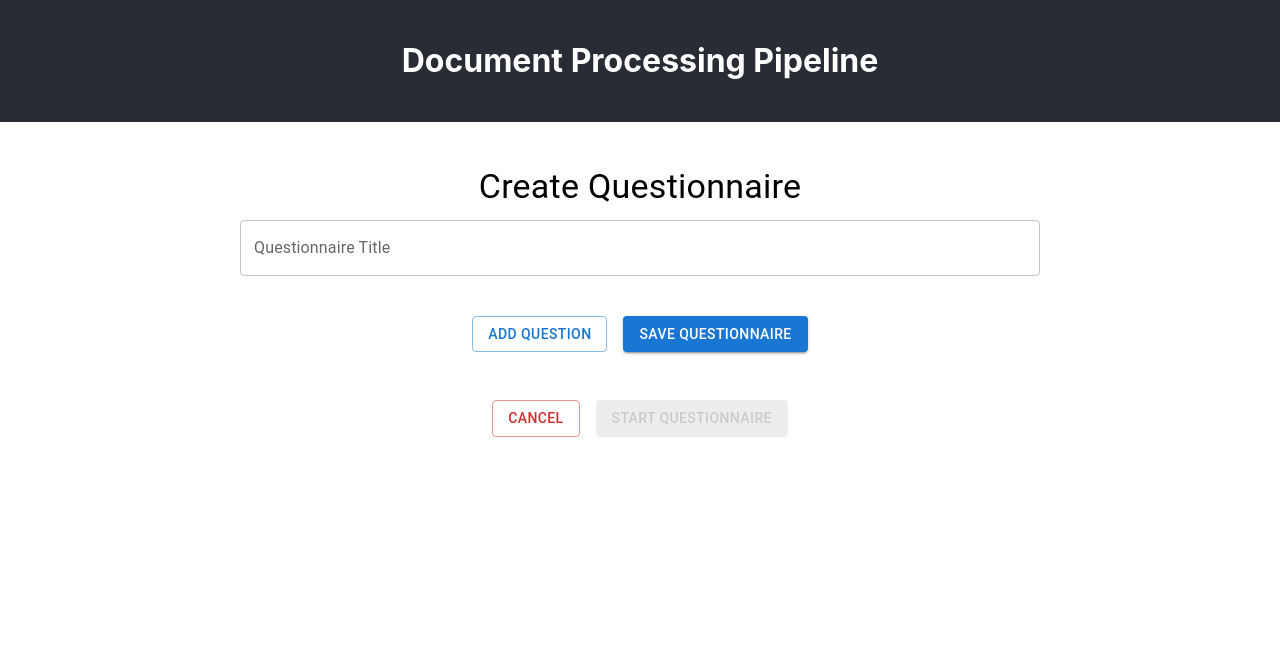
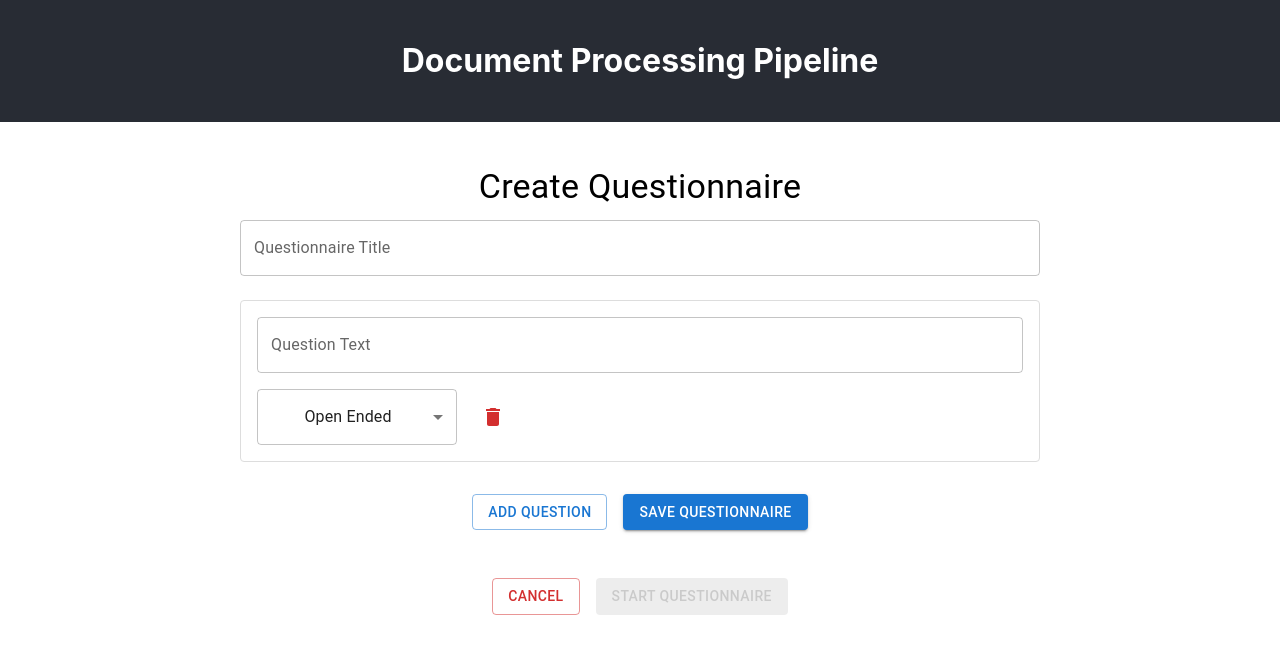
Before and after one commit to black-moon-clan/ai-for-good-hackathon-2025, a React (Create React App) app in the folder fe/: page /questionnaire/new in a window 1280 px wide. Shown: the top 654 px of the page. Built offline with nearby package versions, Linux system fonts and the light colour scheme.

Commit message:
Update questionnaire form to take one question by default

```diff
--- a/fe/src/pages/QuestionnaireForm.tsx
+++ b/fe/src/pages/QuestionnaireForm.tsx
@@ -30,7 +30,9 @@ const QuestionnaireForm: React.FC<QuestionnaireFormProps> = ({
   onComplete
 }) => {
   const [title, setTitle] = useState(initialData?.title || '');
-  const [questions, setQuestions] = useState<Question[]>(initialData?.questions || []);
+  const [questions, setQuestions] = useState<Question[]>(
+    initialData?.questions || [{ text: '', type: 'open_ended' }]  // Default question when no initialData
+  );
   const [error, setError] = useState<string | null>(null);
   const [success, setSuccess] = useState(false);
 
```
